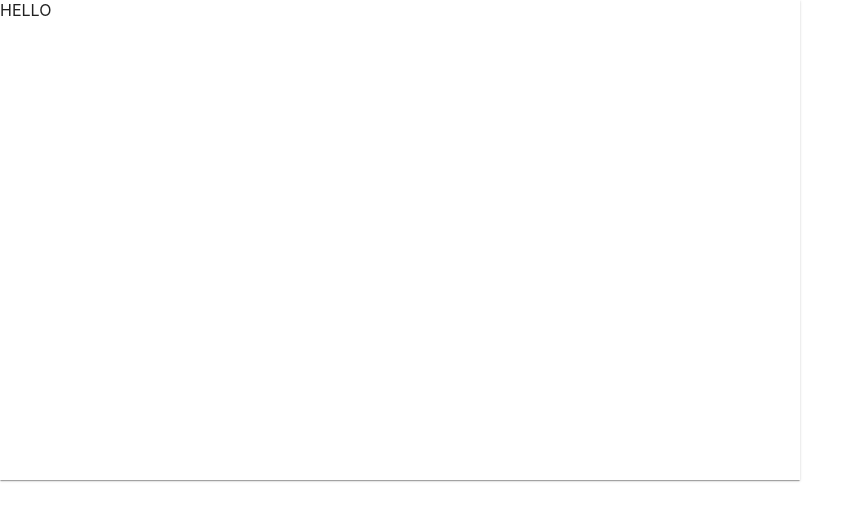
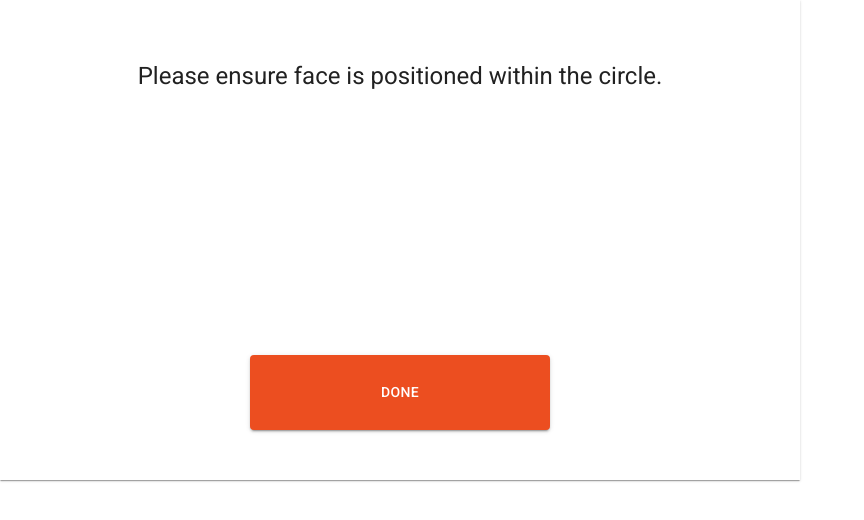
Before and after one commit to OHSutton/fatigue, a React (Create React App) app: page /calibrate in a window 1280 px wide. Shown: the top 520 px of the page, without its empty margins (0-864 px from the left). Built offline with nearby package versions, Linux system fonts and the light colour scheme; no server answers.

Commit message:
Hooked up the camera to the calibration ui. still need to add an oval/center point for exact head positioning

```diff
--- a/db.json
+++ b/db.json
@@ -1,11 +1,11 @@
 {
   "current-user-id": {
-    "id": 0,
-    "name": "Guest",
+    "id": 1,
+    "name": "Darren",
     "F1": "auditory",
-    "F2": "vibrator",
+    "F2": "auditory",
     "F3": "trivia",
-    "F4": "parking"
+    "F4": "auditory"
   },
   "users": [
     {
--- a/src/components/Calibrate.js
+++ b/src/components/Calibrate.js
@@ -1,15 +1,55 @@
-import React, {useEffect, useState} from "react"
+import React, {useEffect, useRef} from "react"
 
 import '../styles/calibrate.css'
 import '../styles/common.css'
-import {Paper} from "@mui/material";
+import {Button, Paper, Typography} from "@mui/material";
+import {Link} from "react-router-dom";
 
 
 
 const Calibrate = () => {
+  const videoRef = useRef(null);
+
+
+  useEffect(() => {
+    const vidConstraints = {
+      video: {
+        width: 400,
+        height: 300,
+      }
+    }
+    navigator.mediaDevices
+      .getUserMedia(vidConstraints)
+      .then(stream => {
+        let video = videoRef.current
+        video.srcObject = stream
+        video.play()
+      })
+      .catch(err => {
+        console.log("!!!ERROR!!!", err)
+      })
+
+    return (() => {
+      navigator.mediaDevices
+        .getUserMedia(vidConstraints)
+        .then(stream => {
+          stream.getTracks()[0].stop();
+        })
+    })
+  }, [videoRef])
   return (
-    <Paper className={'page'} square={true}>
-      HELLO
+    <Paper className={'page calibrate-container'} square={true}>
+      <Typography variant={'h5'} align={'center'} className={'assist-text'} gutterBottom>
+        Please ensure face is positioned within the circle.
+      </Typography>
+      <div className={'centered-video'}>
+        <video ref={videoRef}/>
+      </div>
+      <div className={'done-button'}>
+        <Button className={'skinny-button'} component={Link} to={"/"} variant={'contained'} color={'primary'}>
+          Done
+        </Button>
+      </div>
     </Paper>
   )
 }
--- a/src/styles/calibrate.css
+++ b/src/styles/calibrate.css
@@ -0,0 +1,20 @@
+.calibrate-container{
+    display: flex;
+    flex-direction: column;
+    justify-content: space-evenly;
+}
+
+.assist-text {
+    padding: 10px 10px 0 10px;
+}
+
+.centered-video {
+    margin-left: auto;
+    margin-right: auto;
+}
+
+.done-button {
+    display: flex;
+    flex-direction: column;
+    align-items: center;
+}
--- a/src/styles/common.css
+++ b/src/styles/common.css
@@ -10,5 +10,5 @@
 
 .skinny-button {
     width: 300px;
-    height: 100px;
+    height: 75px;
 }
```
